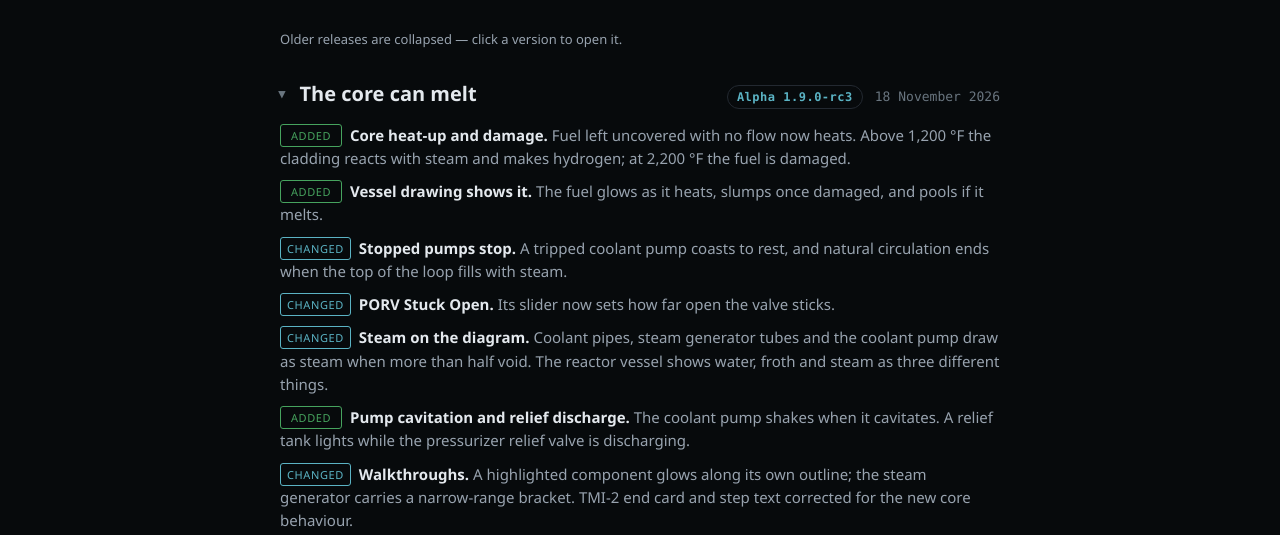
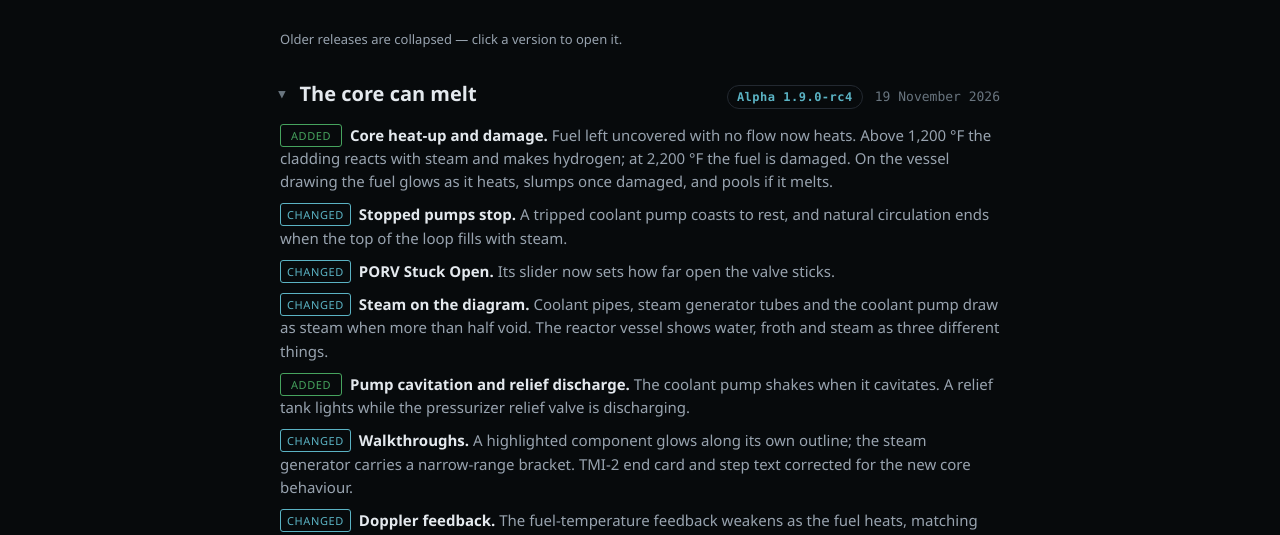
Before and after one commit to TH462/Reactor-Dynamics, a plain HTML site: page changelog.html in a window 1280 px wide. Shown: the part 237-772 px from the top of the page. Drawn offline with Linux system fonts and the light colour scheme.

Commit message:
#768: Alpha 1.9.0-rc4 — Doppler line in the player changelog (8 bullets), CHANGELOG and tuning-log records
Co-Authored-By: Claude Opus 5.5 <noreply@anthropic.com>
Claude-Session: https://claude.ai/code/session_014FS2gmhztoEwWj3oS9qMLM

```diff
--- a/changelog.html
+++ b/changelog.html
@@ -168,17 +168,18 @@
   <details class="log-entry" open>
     <summary class="log-head">
       <h2>The core can melt</h2>
-      <span class="log-ver mono">Alpha 1.9.0-rc3</span>
-      <time class="log-date mono" datetime="2026-11-18">18 November 2026</time>
+      <span class="log-ver mono">Alpha 1.9.0-rc4</span>
+      <time class="log-date mono" datetime="2026-11-19">19 November 2026</time>
     </summary>
     <ul>
-      <li><span class="log-tag added">Added</span><strong>Core heat-up and damage.</strong> Fuel left uncovered with no flow now heats. Above 1,200 °F the cladding reacts with steam and makes hydrogen; at 2,200 °F the fuel is damaged.</li>
-      <li><span class="log-tag added">Added</span><strong>Vessel drawing shows it.</strong> The fuel glows as it heats, slumps once damaged, and pools if it melts.</li>
+      <li><span class="log-tag added">Added</span><strong>Core heat-up and damage.</strong> Fuel left uncovered with no flow now heats. Above 1,200 °F the cladding reacts with steam and makes hydrogen; at 2,200 °F the fuel is damaged. On the vessel drawing the fuel glows as it heats, slumps once damaged, and pools if it melts.</li>
+
       <li><span class="log-tag changed">Changed</span><strong>Stopped pumps stop.</strong> A tripped coolant pump coasts to rest, and natural circulation ends when the top of the loop fills with steam.</li>
       <li><span class="log-tag changed">Changed</span><strong>PORV Stuck Open.</strong> Its slider now sets how far open the valve sticks.</li>
       <li><span class="log-tag changed">Changed</span><strong>Steam on the diagram.</strong> Coolant pipes, steam generator tubes and the coolant pump draw as steam when more than half void. The reactor vessel shows water, froth and steam as three different things.</li>
       <li><span class="log-tag added">Added</span><strong>Pump cavitation and relief discharge.</strong> The coolant pump shakes when it cavitates. A relief tank lights while the pressurizer relief valve is discharging.</li>
       <li><span class="log-tag changed">Changed</span><strong>Walkthroughs.</strong> A highlighted component glows along its own outline; the steam generator carries a narrow-range bracket. TMI-2 end card and step text corrected for the new core behaviour.</li>
+      <li><span class="log-tag changed">Changed</span><strong>Doppler feedback.</strong> The fuel-temperature feedback weakens as the fuel heats, matching the reference plant: stronger at low power, weaker at full power. Cold-shutdown boron is now 938 ppm; the cooldown walkthrough borates to 938, and the startup walkthrough says what to do if power arrives above 5 % at step 13.</li>
       <li><span class="log-tag fixed">Fixed</span><strong>Dry steam generator.</strong> A boiled-dry steam generator holds its pressure (about 1,027 psia) instead of reading 2,466 psia, and SG Safeties Lifting no longer lights with no steam flowing.</li>
     </ul>
   </details>
--- a/site/release.js
+++ b/site/release.js
@@ -23,4 +23,4 @@
  * itself from this string, so rebuild it AFTER changing this, never before (#258).
  */
 
-window.RD_RELEASE = "Alpha 1.9.0-rc3";
+window.RD_RELEASE = "Alpha 1.9.0-rc4";
```
Also changed, not shown: 2 other files.
